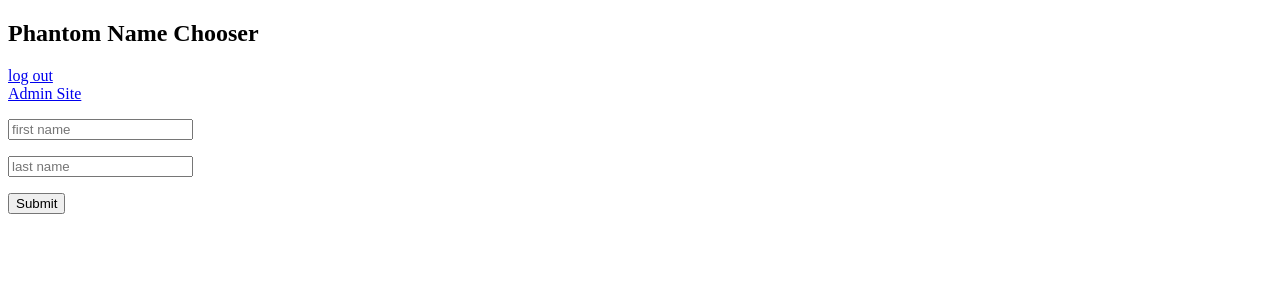
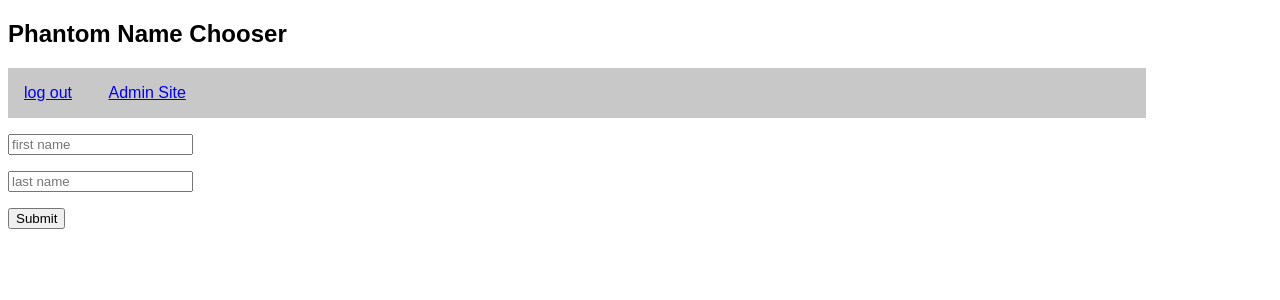
Before and after one commit to danielforgacs/PhanGhon, a Django app: page /get_name in a window 1280 px wide. Shown: the top 300 px of the page. Run offline with Django 3.2, Linux system fonts and the light colour scheme; the visitor is signed in with stand-in values (Sample User, id 1); parts of the project's set-up code (start-up, migrations or seed data) failed here and were passed over.

Commit message:
some styling

```diff
--- /dev/null
+++ b/PhanGhon/phantomname/static/phantomname/styles.css
@@ -0,0 +1,16 @@
+body {
+	font-family: Arial, Helvetica, sans-serif;
+}
+
+.container {
+	width: 90%;
+}
+
+.bg-grey {
+	background-color: rgb(200, 200, 200);
+}
+
+.nav div {
+	display: inline-flex;
+	padding: 1em;
+}
--- a/PhanGhon/phantomname/templates/phantomname/layout.html
+++ b/PhanGhon/phantomname/templates/phantomname/layout.html
@@ -1,15 +1,19 @@
-<!doctype html>
+{% load static %}
+
+<!DOCTYPE html>
 
 <html lang="en">
 <head>
     <meta charset="utf-8">
     <title>Phantom Name</title>
+    <link href="{% static 'phantomname/styles.css' %}" rel="stylesheet">
 </head>
 
 <body>
+    <div class="container">
         <h2>Phantom Name Chooser</h2>
 
-    <div>
+        <div class="nav bg-grey">
         {% if request.user.is_authenticated %}
             <!-- <h3>logged in as: <strong>{{ request.user }}</strong></h3> -->
             <!-- <p>first_name: {{ request.user.first_name }}</p> -->
@@ -37,5 +41,6 @@
 
         {% block body %}
         {% endblock %}
+    </div>
 </body>
 </html>
```
Lines whose indentation alone changed are shown as unchanged.
